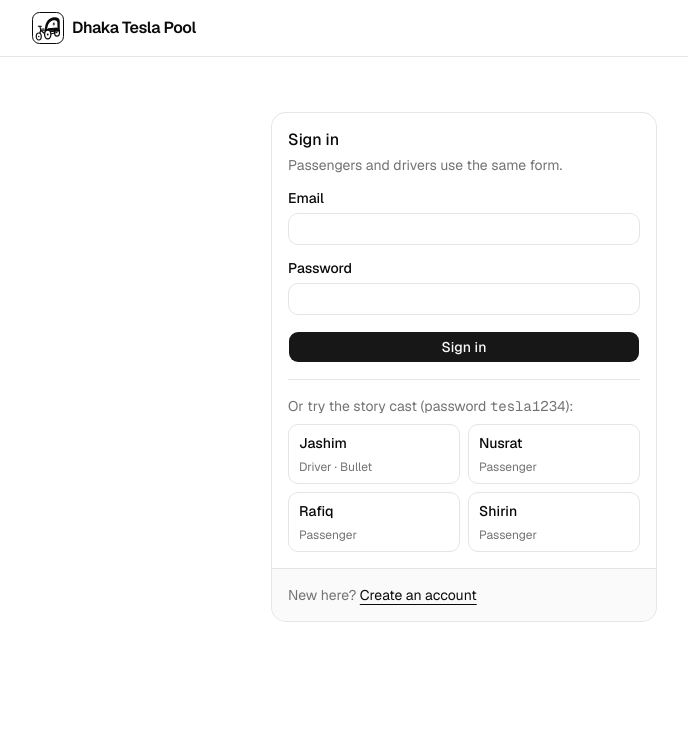
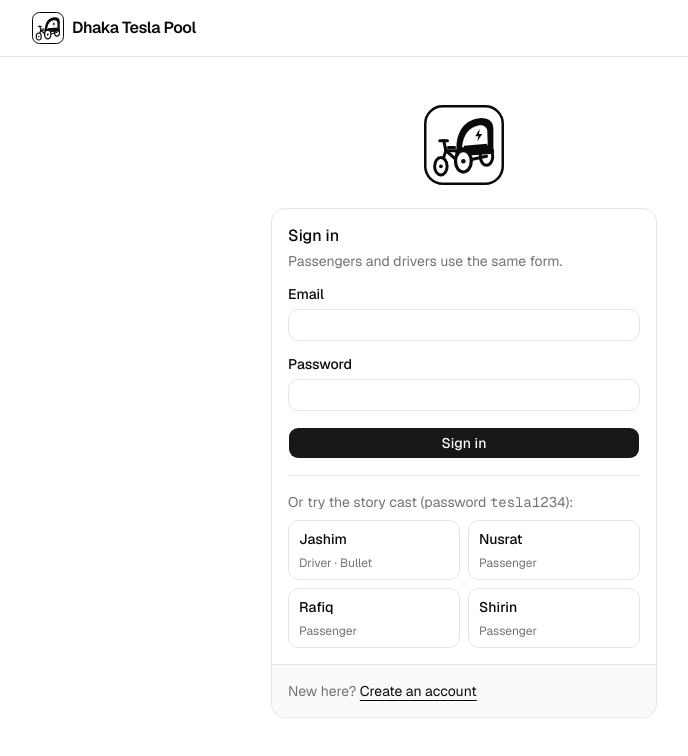
Before and after one commit to EsferSamiX/dhaka-tesla-pool, a Next.js app in the folder frontend/: page /login in a window 1280 px wide. Shown: the top 756 px of the page, without its empty margins (176-864 px from the left). Built offline with nearby package versions, Linux system fonts and the light colour scheme; no server answers.

Commit message:
feat(frontend): show the logo above the sign-in and sign-up cards

```diff
--- a/frontend/src/app/(auth)/layout.tsx
+++ b/frontend/src/app/(auth)/layout.tsx
@@ -1,10 +1,16 @@
+import Link from "next/link";
+import { Logo } from "@/components/logo";
+
 export default function AuthLayout({
   children,
 }: {
   children: React.ReactNode;
 }) {
   return (
-    <div className="flex flex-1 items-start justify-center pt-8">
+    <div className="flex flex-1 flex-col items-center gap-6 pt-6">
+      <Link href="/" aria-label="Dhaka Tesla Pool home">
+        <Logo className="size-20" />
+      </Link>
       {children}
     </div>
   );
```
